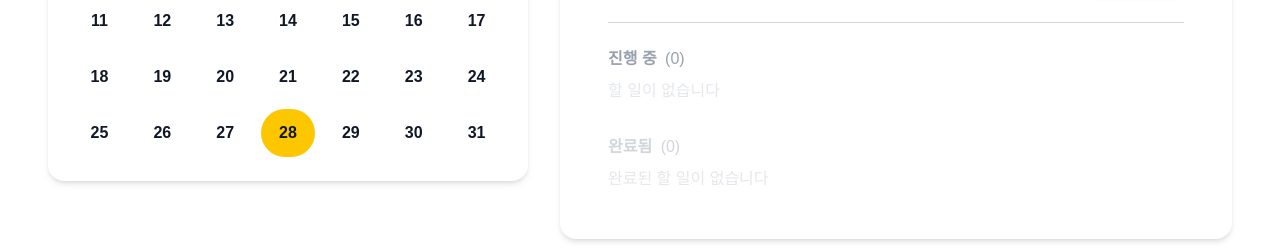
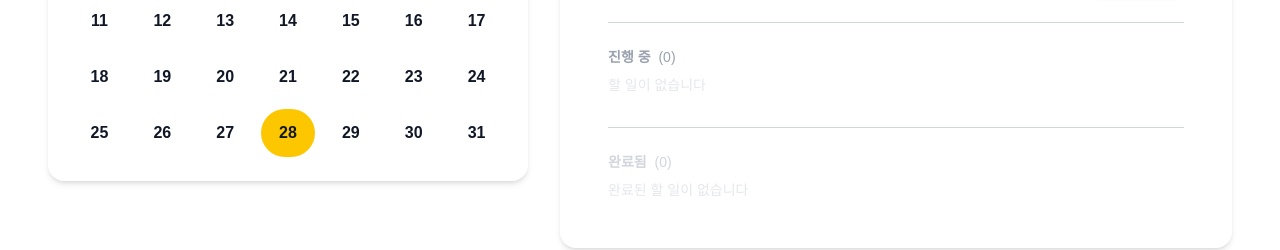
Before and after one commit to Lolaum/Lolaum, a Next.js app: page /home in a window 1280 px wide. Both pictures are taken after a click on the button "투두". Shown: the part 347-597 px from the top of the page. Built offline with nearby package versions, Linux system fonts and the light colour scheme.

Commit message:
Design/home: lucide-react 아이콘 적용

```diff
--- a/package.json
+++ b/package.json
@@ -10,6 +10,7 @@
   },
   "dependencies": {
     "clsx": "^2.1.1",
+    "lucide-react": "^0.563.0",
     "next": "16.1.3",
     "react": "19.2.3",
     "react-dom": "19.2.3",
--- a/src/components/Home/Timer/Timer.tsx
+++ b/src/components/Home/Timer/Timer.tsx
@@ -1,6 +1,7 @@
 "use client";
 
 import React, { useState, useEffect, useCallback } from "react";
+import { ChevronsRight } from "lucide-react";
 
 interface TimerProps {
   taskTitle: string;
@@ -178,9 +179,10 @@ export default function Timer({ taskTitle, color, onClose }: TimerProps) {
             <button
               type="button"
               onClick={handleNext}
-              className="text-base font-medium text-gray-500 hover:text-gray-700 underline mt-5"
+              className="flex items-center gap-1 text-base font-medium text-gray-500 hover:text-gray-700 underline mt-5"
             >
               다음으로
+              <ChevronsRight className="w-6 h-6" />
             </button>
           </div>
         )}
--- a/src/components/Home/Todo/TodoList.tsx
+++ b/src/components/Home/Todo/TodoList.tsx
@@ -2,6 +2,7 @@
 import React, { useState, useEffect } from "react";
 import mock_todo from "@/mock/todomock";
 import { formatDateDisplay, formatDateKey } from "@/modules/Common/dateModules";
+import { Check, Trash2 } from "lucide-react";
 
 interface TodoListProps {
   selectedDate: Date;
@@ -22,8 +23,8 @@ export default function TodoList({ selectedDate, onTaskClick }: TodoListProps) {
   const handleToggle = (id: number) => {
     setTodos((prev) =>
       prev.map((todo) =>
-        todo.id === id ? { ...todo, completed: !todo.completed } : todo
-      )
+        todo.id === id ? { ...todo, completed: !todo.completed } : todo,
+      ),
     );
   };
 
@@ -38,6 +39,10 @@ export default function TodoList({ selectedDate, onTaskClick }: TodoListProps) {
       },
     ]);
     setInput("");
+  };
+
+  const handleDelete = (id: number) => {
+    setTodos((prev) => prev.filter((todo) => todo.id !== id));
   };
 
   const completedTodos = todos.filter((t) => t.completed);
@@ -58,7 +63,11 @@ export default function TodoList({ selectedDate, onTaskClick }: TodoListProps) {
             placeholder="새로운 할 일을 입력하세요"
             value={input}
             onChange={(e) => setInput(e.target.value)}
-            onKeyDown={(e) => e.key === "Enter" && handleAdd()}
+            onKeyDown={(e) => {
+              if (e.key === "Enter" && !e.nativeEvent.isComposing) {
+                handleAdd();
+              }
+            }}
           />
           <button
             className="rounded-lg bg-yellow-400 px-6 py-3 text-base font-bold text-white shadow hover:bg-yellow-500 transition-colors"
@@ -73,7 +82,7 @@ export default function TodoList({ selectedDate, onTaskClick }: TodoListProps) {
       <div className="w-full h-px bg-gray-300 mb-6" />
 
       {/* 미완료 할 일 - 진행 중 */}
-      <div className="mb-2 text-base font-bold text-gray-400">
+      <div className="mb-2 text-sm font-bold text-gray-400">
         진행 중{" "}
         <span className="ml-1 font-normal">
           ({todos.filter((t) => !t.completed).length})
@@ -82,7 +91,7 @@ export default function TodoList({ selectedDate, onTaskClick }: TodoListProps) {
       <div className="mb-8">
         <div className="space-y-3">
           {todos.filter((t) => !t.completed).length === 0 ? (
-            <div className="text-base text-gray-200">할 일이 없습니다</div>
+            <div className="text-sm text-gray-200">할 일이 없습니다</div>
           ) : (
             todos
               .filter((t) => !t.completed)
@@ -107,41 +116,40 @@ export default function TodoList({ selectedDate, onTaskClick }: TodoListProps) {
         </div>
       </div>
 
+      {/* divider */}
+      <div className="w-full h-px bg-gray-300 mb-6" />
+
       {/* 완료된 할 일 */}
-      <div className="mb-2 text-base font-bold text-gray-300">
+      <div className="mb-2 text-sm font-bold text-gray-300">
         완료됨{" "}
         <span className="ml-1 font-normal">({completedTodos.length})</span>
       </div>
-      <div>
       <div className="space-y-3">
         {completedTodos.length === 0 ? (
-            <div className="text-base text-gray-200">
-              완료된 할 일이 없습니다
-            </div>
+          <div className="text-sm text-gray-200">완료된 할 일이 없습니다</div>
         ) : (
           completedTodos.map((todo) => (
             <div
               key={todo.id}
-                className="flex items-center gap-4 rounded-2xl px-8 py-5"
+              className="flex items-center gap-4 rounded-2xl bg-[#FCFCFC] px-4 py-3"
             >
-                <input
-                  type="checkbox"
-                  checked={todo.completed}
-                  onChange={() => handleToggle(todo.id)}
-                  className="h-5 w-5 rounded-xl border-2 border-yellow-300 bg-yellow-400 text-white focus:ring-2 focus:ring-yellow-200"
-                  style={{ accentColor: "#FACC15" }}
-                />
-                <span className="flex-1 text-base text-yellow-400 font-bold line-through">
+              <div className="flex items-center justify-center w-5 h-5 rounded bg-yellow-400">
+                <Check className="w-3.5 h-3.5 text-white" strokeWidth={2.5} />
+              </div>
+              <span className="flex-1 text-base text-gray-400 font-semibold line-through">
                 {todo.title}
               </span>
-                <span className="text-sm text-gray-300 font-semibold">
-                  완료됨
-                </span>
+              <button
+                onClick={() => handleDelete(todo.id)}
+                className="text-gray-300 hover:text-gray-500 transition-colors"
+                aria-label="삭제"
+              >
+                <Trash2 className="w-4 h-4" strokeWidth={1.5} />
+              </button>
             </div>
           ))
         )}
       </div>
     </div>
-    </div>
   );
 }
```
Also changed, not shown: 1 other file (tests, documents, lock files or other folders). Lines whose indentation alone changed are shown as unchanged.
